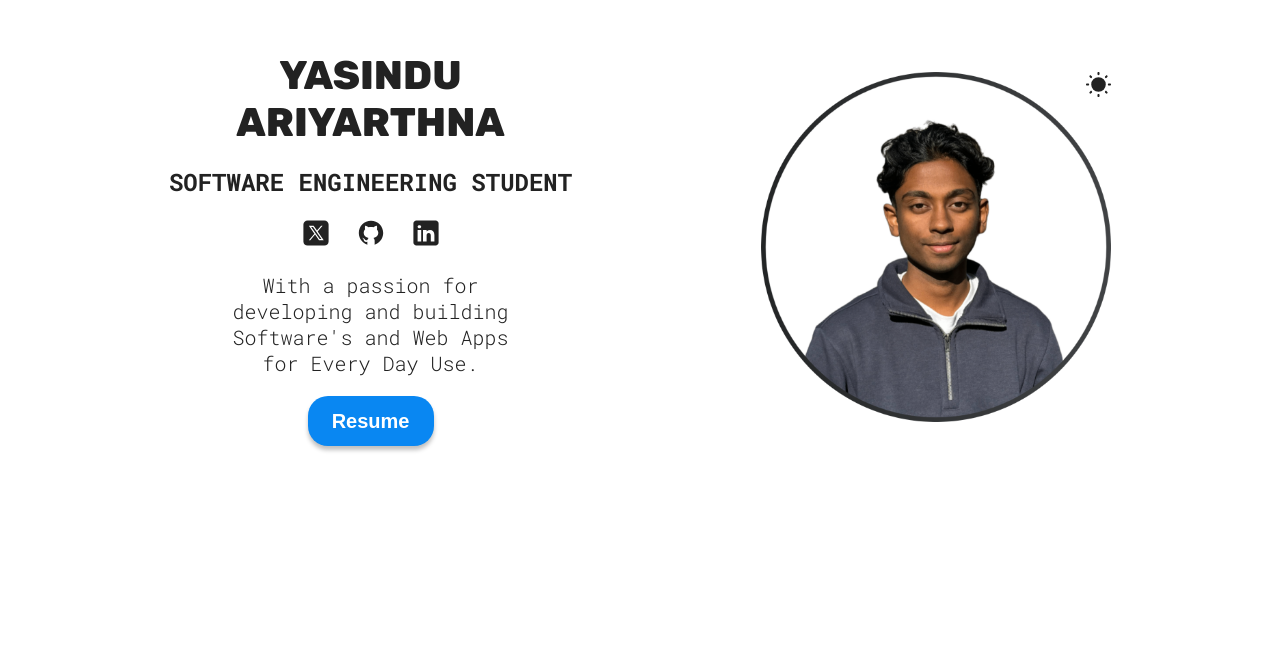
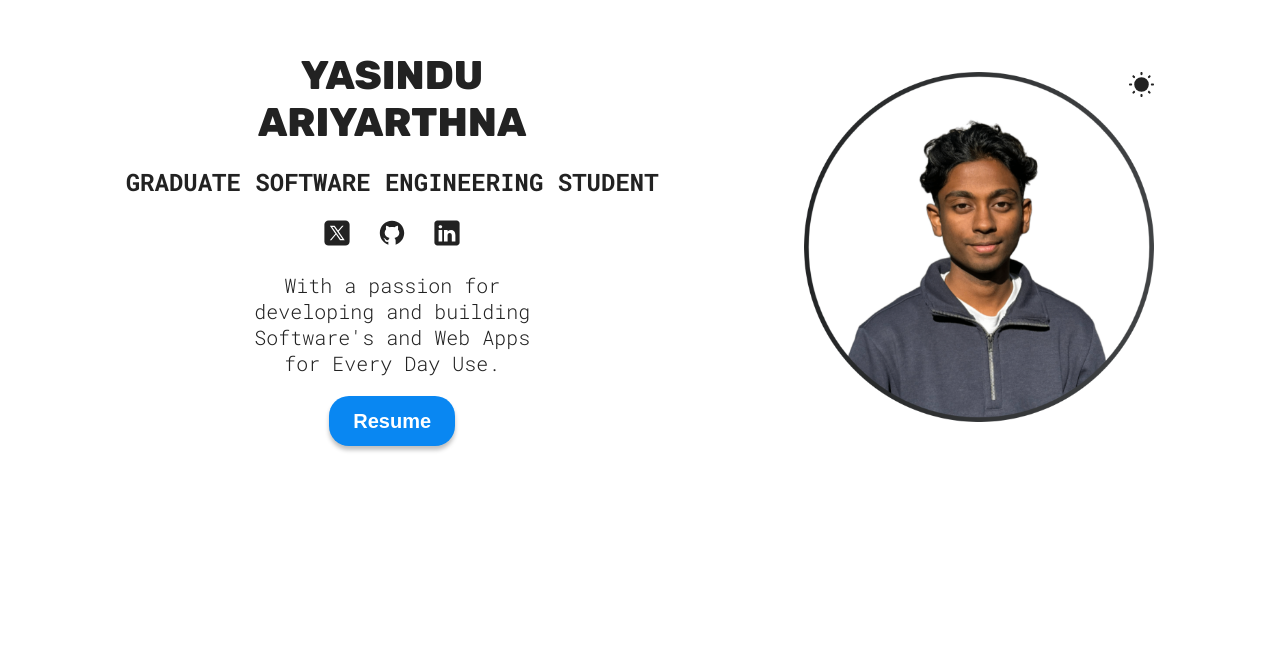
Before and after one commit to Yasindu711/Portfolio, a React (Vite) app: page / in a window 1280 px wide. Shown: the part 151-800 px from the top of the page. Built offline with nearby package versions, Linux system fonts and the light colour scheme.

Commit message:
Update Hero.jsx
New title

```diff
--- a/src/sections/Hero/Hero.jsx
+++ b/src/sections/Hero/Hero.jsx
@@ -43,7 +43,7 @@ function Hero() {
             <br/>
             Ariyarthna
         </h1>
-        <h2>Software Engineering Student</h2>
+        <h2>Graduate Software Engineering Student</h2>
         <span>
             <a href="https://twitter.com/" target="_blank">
                 <img src={twitterIcon} alt="twitter logo" />
```
